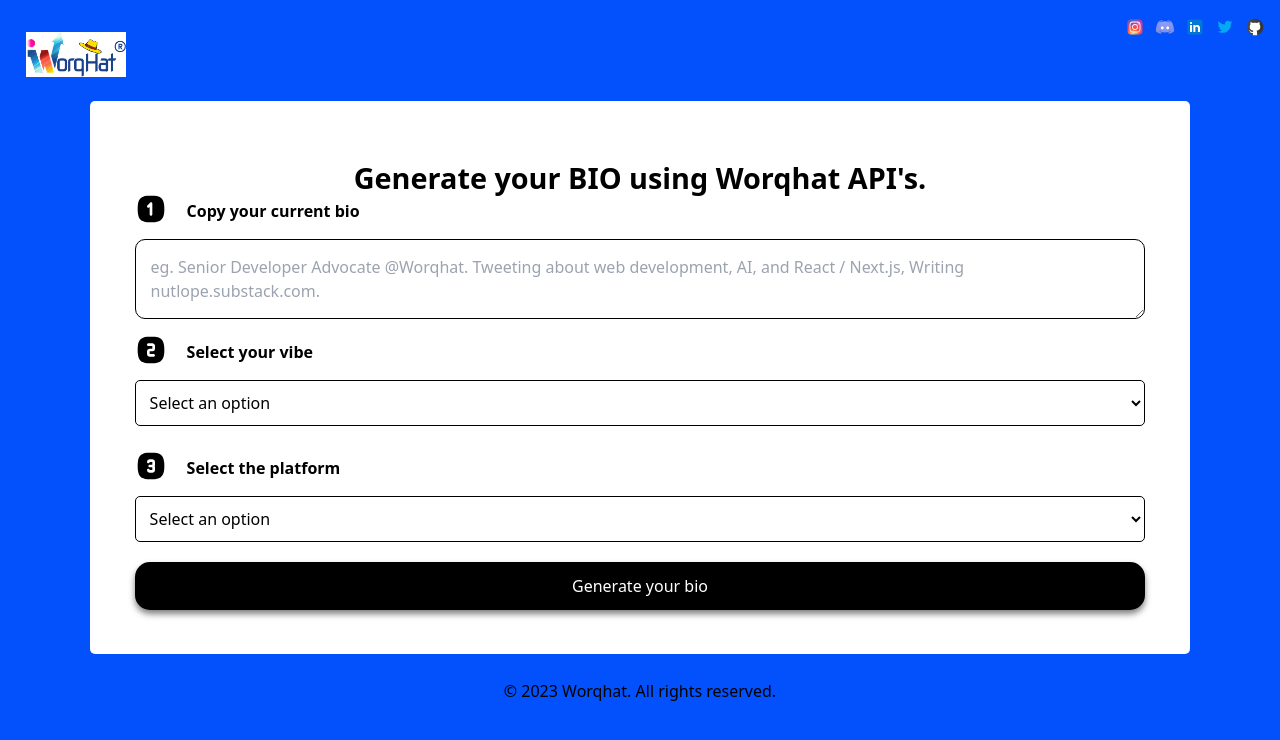
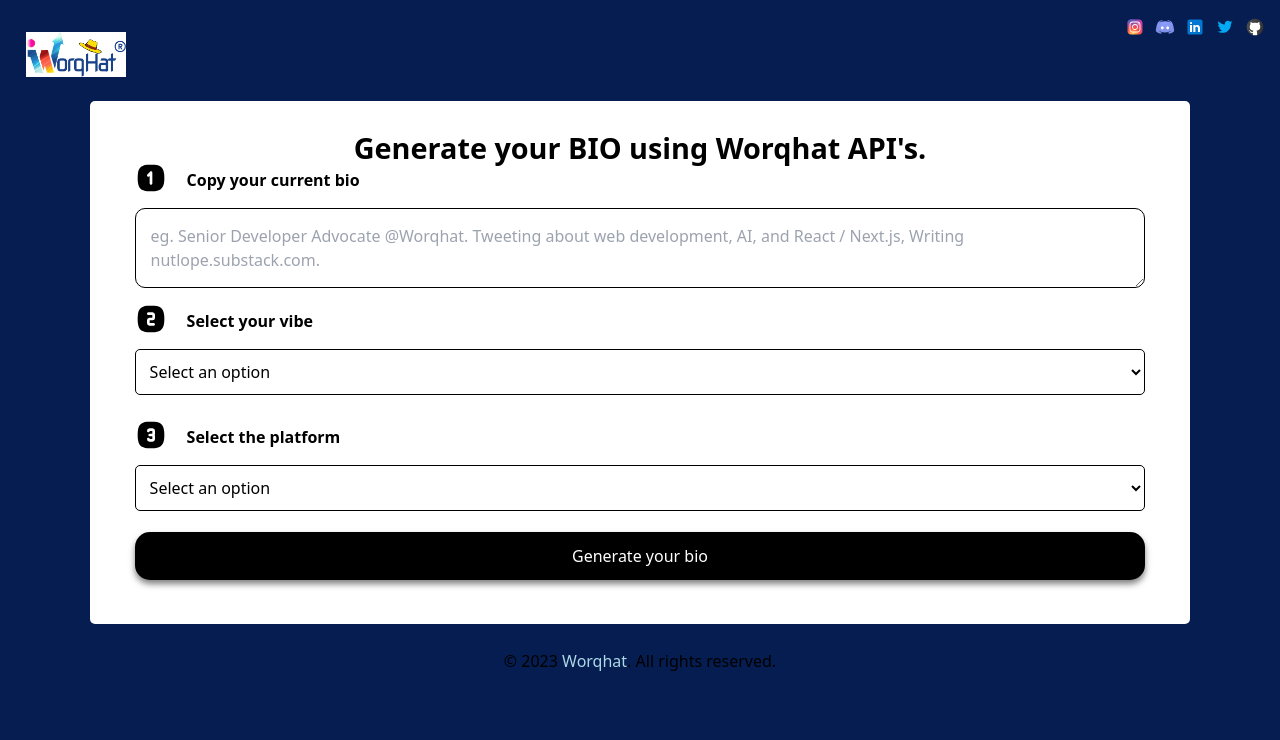
Before and after one commit to WorqHat/Bio-generater-project, a Next.js app: page / in a window 1280 px wide. Shown: the top 740 px of the page. Built offline with nearby package versions, Linux system fonts and the light colour scheme.

Commit message:
fix: UI footer changed with minor

```diff
--- a/app/globals.css
+++ b/app/globals.css
@@ -18,7 +18,7 @@
 
 body {
   color: rgb(var(--foreground-rgb));
-  background: linear-gradient(to right, #0251fc, #0251fc);
+  background: linear-gradient(to right, #051d50, #051d50);
 
 }
 
--- a/app/page.tsx
+++ b/app/page.tsx
@@ -69,21 +69,47 @@ const MyPage = () => {
 
   return (
     <Layout>
-      <div className='logo' style={{ display: 'right', justifyContent: 'flex-start', alignItems: 'initial', marginLeft: '2%', marginTop: "2.5%", fontSize: "medium" }}>
+      <div
+        className="logo"
+        style={{
+          display: "right",
+          justifyContent: "flex-start",
+          alignItems: "initial",
+          marginLeft: "2%",
+          marginTop: "2.5%",
+          fontSize: "medium",
+        }}
+      >
         <Image src="/logo.png" alt="Logo" width={100} height={50} />
 
-          <div className='social-icons' style={{ display: 'flex', justifyContent: 'flex-end', margin: '10px', marginTop: "-60px", fontSize: "medium" }}>
+        <div
+          className="social-icons"
+          style={{
+            display: "flex",
+            justifyContent: "flex-end",
+            margin: "10px",
+            marginTop: "-60px",
+            fontSize: "medium",
+          }}
+        >
           {socialMediaLinks.map((link, index) => (
-              <a key={index} href={link.url} target="_blank" rel="noopener noreferrer" style={{ margin: '0 5px' }}>
+            <a
+              key={index}
+              href={link.url}
+              target="_blank"
+              rel="noopener noreferrer"
+              style={{ margin: "0 5px" }}
+            >
               <Image src={link.icon} alt={link.name} width={20} height={20} />
             </a>
           ))}
         </div>
       </div>
       <div className="container">
-
-        <div style={{marginBottom: "-3%", marginTop: "1%" }}>
-          <h1>Generate your BIO using Worqhat API's.</h1>
+        <div style={{ marginBottom: "-3%", marginTop: "1%" }}>
+          <h1 style={{ marginTop: "-3%" }}>
+            Generate your BIO using Worqhat API's.
+          </h1>
         </div>
 
         <div className="icon-heading">
@@ -130,7 +156,11 @@ const MyPage = () => {
           </select>
         </div>
 
-        <button className="generatebtn" style={{ marginTop: "2%", marginBottom: "-.05%"}} onClick={handleGenerateBioClick}>
+        <button
+          className="generatebtn"
+          style={{ marginTop: "2%", marginBottom: "-.05%" }}
+          onClick={handleGenerateBioClick}
+        >
           Generate your bio
         </button>
 
@@ -138,9 +168,29 @@ const MyPage = () => {
           <div className="generated-bio-container">
             <div className="bio-header">
               <h2 className="generated-bio-heading">Your Generated Bio</h2>
-            <button className="copy-icon" style={{display: 'flex', alignItems: 'flex-start', justifyContent: 'flex-end', width: '100%'  }} onClick={handleCopyBio}>
+              <button
+                className="copy-icon"
+                style={{
+                  display: "flex",
+                  alignItems: "flex-start",
+                  justifyContent: "flex-end",
+                  width: "100%",
+                }}
+                onClick={handleCopyBio}
+              >
                 {bioCopied && (
-               <div className="bio-copied-message" style={{ marginLeft: '15px', border: '2px solid black', borderRadius: '10px', padding: '2px', marginTop: "-0.7%" }}>BIO Copied!!!</div>
+                  <div
+                    className="bio-copied-message"
+                    style={{
+                      marginLeft: "15px",
+                      border: "2px solid black",
+                      borderRadius: "10px",
+                      padding: "2px",
+                      marginTop: "-0.7%",
+                    }}
+                  >
+                    BIO Copied!!!
+                  </div>
                 )}
                 <IconCopy size={18} />
               </button>
@@ -148,13 +198,29 @@ const MyPage = () => {
             <p className="generated-bio">{generatedBio}</p>
           </div>
         )}
-
-
-
-
       </div>
-      <div className='footer' style={{ textAlign: 'center', marginTop: '-45px', left: '0', bottom: '10px', width: '100%' }}>
-          <p>&copy; 2023 Worqhat. All rights reserved.</p>
+      <div
+        className="footer"
+        style={{
+          textAlign: "center",
+          marginTop: "-45px",
+          left: "0",
+          bottom: "10px",
+          width: "100%",
+        }}
+      >
+        <p>
+          &copy; 2023{" "}
+          <a
+            href="https://www.worqhat.com/"
+            target="_blank"
+            rel="noopener noreferrer"
+            style={{ color: "lightblue" }}
+          >
+            Worqhat
+          </a>
+          . All rights reserved.
+        </p>
       </div>
     </Layout>
   );
```
Lines whose indentation alone changed are shown as unchanged.
